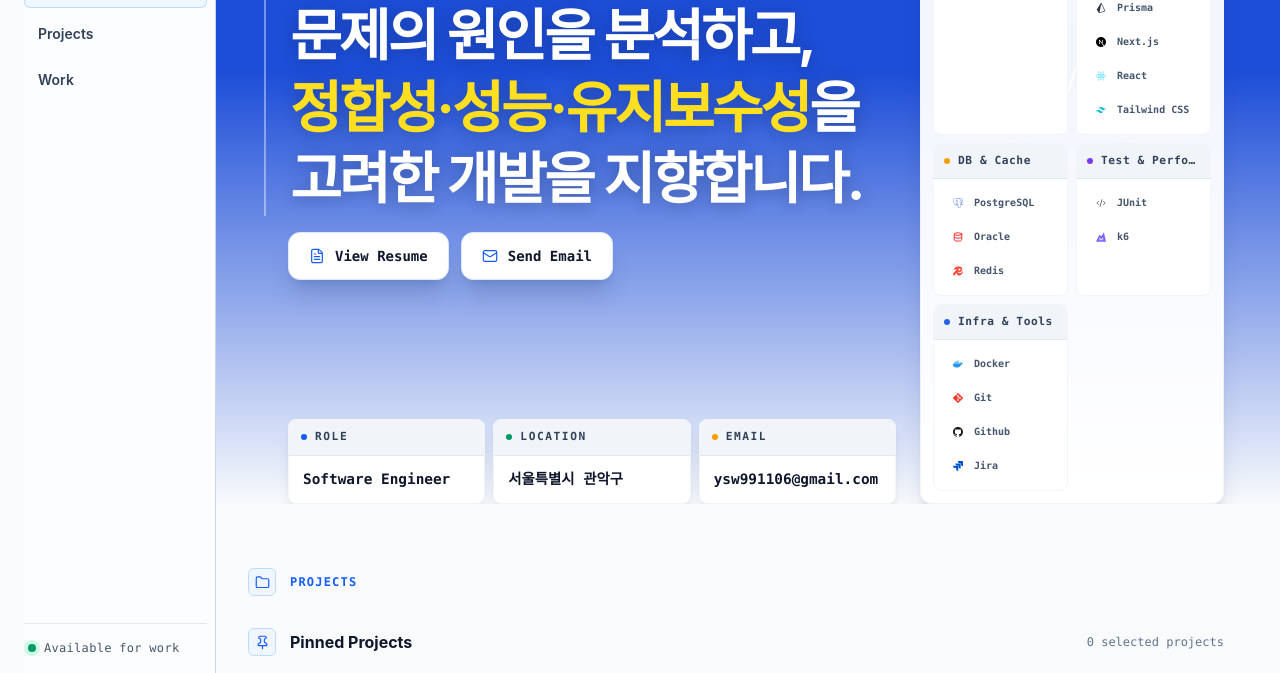
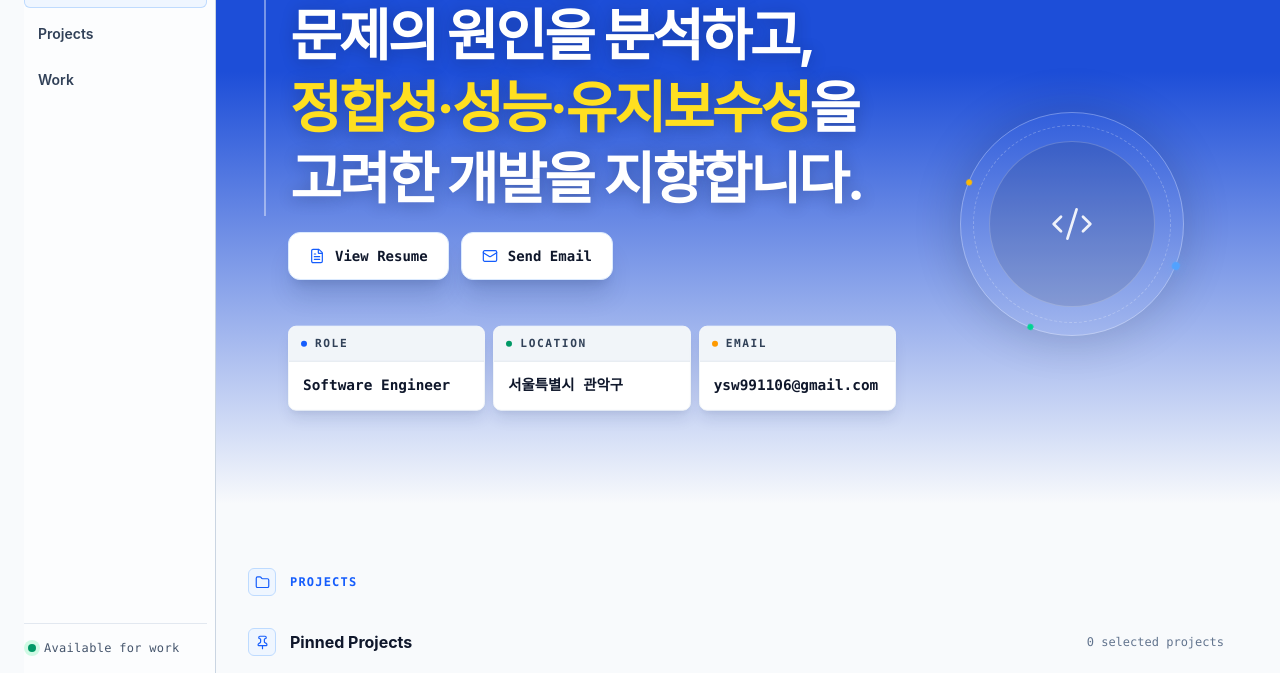
Before and after one commit to hellojeff99/portfolio, an Astro site: page / in a window 1280 px wide. Shown: the part 120-793 px from the top of the page. Built offline with nearby package versions, Linux system fonts and the light colour scheme; Astro itself is replaced by a stand-in of ours.

Commit message:
style: 기술 스택 내용 지우기 및 디자인 레이아웃 개선

```diff
--- a/src/components/Hero.astro
+++ b/src/components/Hero.astro
@@ -1,7 +1,5 @@
 ---
-import { getEntry } from "astro:content";
 import { Code2, FileText, Mail } from "@lucide/astro";
-import SkillItem from "./SkillItem.astro";
 
 interface Props {
   role: string;
@@ -10,9 +8,6 @@ interface Props {
 }
 
 const { role, email, location } = Astro.props;
-const skillEntry = await getEntry("skills", "skills");
-const skills = skillEntry?.data.skills ?? [];
-const skillGroupDotColors = ["#2563eb", "#059669", "#f59e0b", "#7c3aed"];
 ---
 
 <section
@@ -107,7 +102,7 @@ const skillGroupDotColors = ["#2563eb", "#059669", "#f59e0b", "#7c3aed"];
           </div>
 
           <dl
-            class="mt-3 grid w-full shrink-0 gap-2 sm:grid-cols-3 lg:mt-auto"
+            class="mt-3 grid w-full shrink-0 gap-2 sm:grid-cols-3 lg:absolute lg:left-6 lg:right-0 lg:top-1/2 lg:mt-0 lg:w-auto lg:-translate-y-1/2"
             aria-label="프로필 정보"
           >
             <div
@@ -172,11 +167,11 @@ const skillGroupDotColors = ["#2563eb", "#059669", "#f59e0b", "#7c3aed"];
         </div>
 
         <div
-          class="relative z-10 hidden items-center justify-center lg:col-start-3 lg:row-start-1 lg:flex"
+          class="relative z-10 hidden items-center justify-center lg:col-start-3 lg:row-span-2 lg:row-start-1 lg:flex"
           aria-hidden="true"
         >
           <div
-            class="relative grid size-44 place-items-center rounded-full border border-white/30 shadow-[0_0_3rem_rgba(15,23,42,0.2)]"
+            class="relative grid size-56 place-items-center rounded-full border border-white/30 shadow-[0_0_3rem_rgba(15,23,42,0.2)]"
           >
             <span
               class="absolute inset-3 rounded-full border border-dashed border-white/25"
@@ -197,41 +192,11 @@ const skillGroupDotColors = ["#2563eb", "#059669", "#f59e0b", "#7c3aed"];
             </div>
             <Code2
               class="relative text-white/90"
-              size={36}
+              size={44}
               stroke-width={1.5}
             />
           </div>
         </div>
-
-        <section
-          class="relative z-10 w-full self-end overflow-hidden rounded-xl border border-slate-100 bg-white/95 p-3 shadow-xl shadow-blue-950/15 lg:col-start-3 lg:row-start-2"
-          aria-label="기술 스택"
-        >
-          <div class="grid gap-2 sm:grid-cols-2">
-            {
-              skills.map((group, groupIndex) => (
-                <article class="min-w-0 overflow-hidden rounded-lg border border-slate-100 bg-white">
-                  <h3 class="font-mono flex items-center gap-2 border-b border-slate-200 bg-slate-100 px-2.5 py-2 text-[0.7rem] font-semibold tracking-wider text-slate-700">
-                    <span
-                      class="size-1.5 shrink-0 rounded-full"
-                      style={`background-color: ${skillGroupDotColors[groupIndex % skillGroupDotColors.length]}`}
-                      aria-hidden="true"
-                    />
-                    <span class="truncate">{group.category}</span>
-                  </h3>
-                  <ul
-                    class="m-0 flex list-none flex-wrap gap-1.5 p-2.5"
-                    aria-label={`${group.category} 기술`}
-                  >
-                    {group.items.map((item) => (
-                      <SkillItem name={item} />
-                    ))}
-                  </ul>
-                </article>
-              ))
-            }
-          </div>
-        </section>
       </div>
     </div>
   </div>
```
